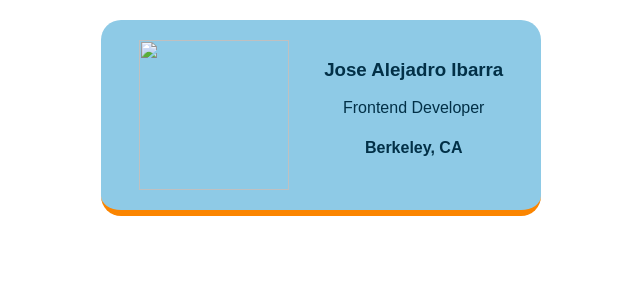
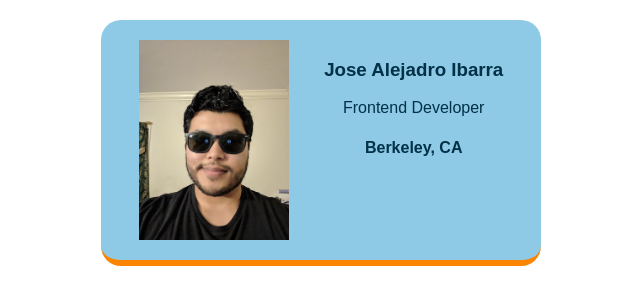
Before and after one commit to Ajax510/business-card, a plain HTML site: page index.html in a window 1280 px wide. Shown: the whole page, without its empty margins (319-959 px from the left). Drawn offline with nearby package versions, Linux system fonts and the light colour scheme.

Commit message:
Fixing with img not loading.

```diff
--- a/index.html
+++ b/index.html
@@ -4,7 +4,7 @@
     </head>
     <body>
         <div class="card">
-            <img class="avatar" src="images/me.jpeg">
+            <img class="avatar" src="me.jpeg">
             <div >
                 <h3>Jose Alejadro Ibarra</h3>
                 <p>Frontend Developer</p>
```
